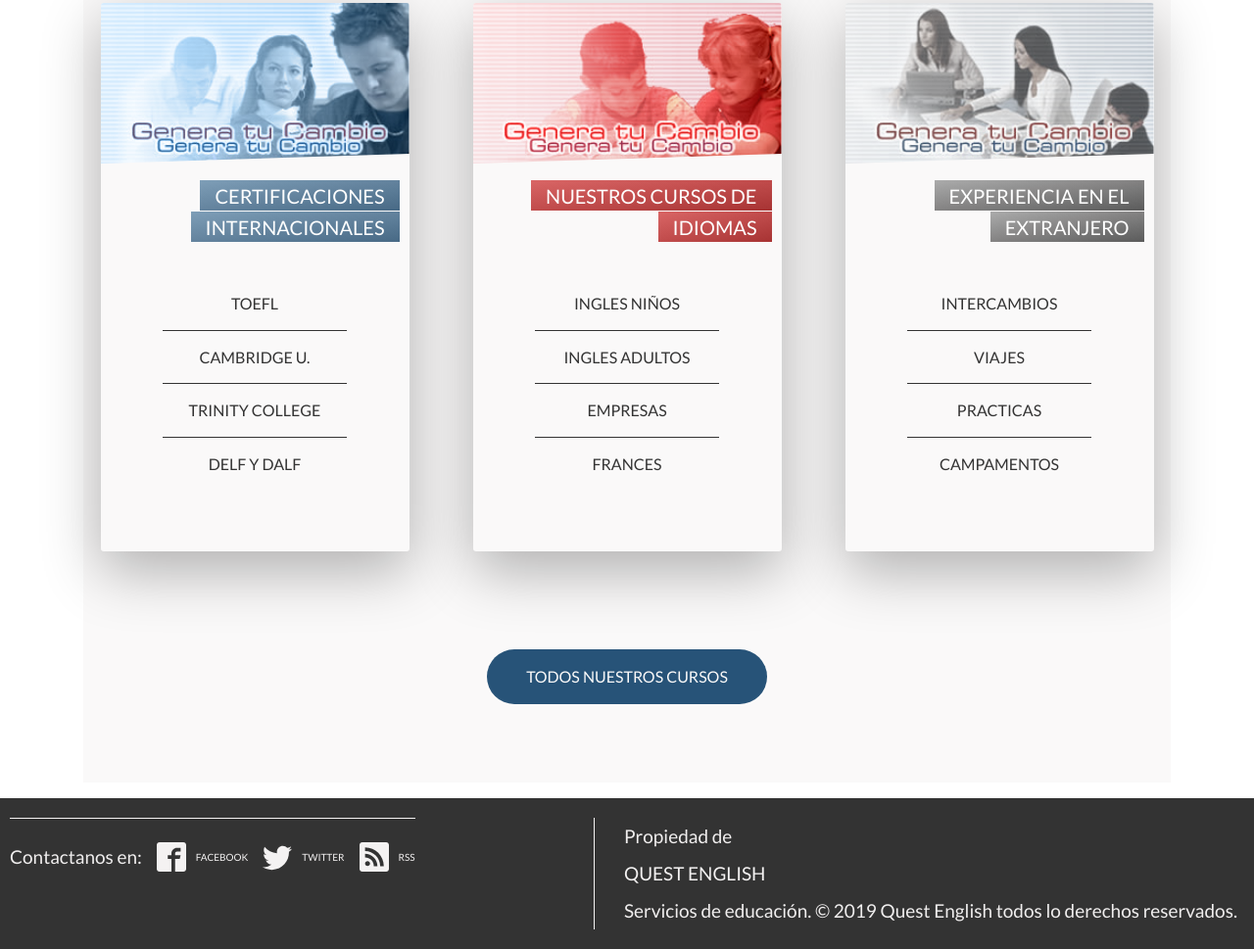
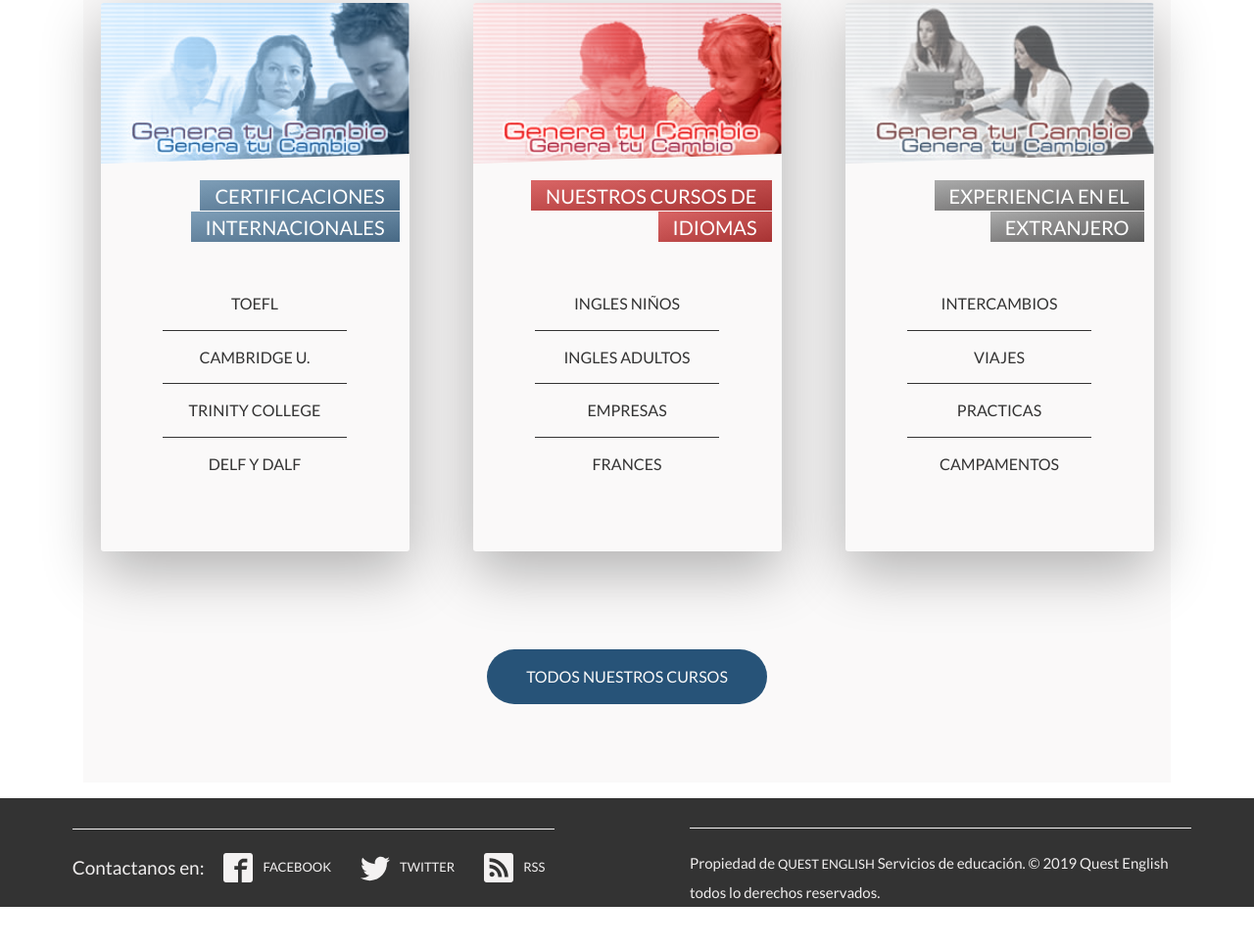
Before and after one commit to artlanda/webQuestEnglish, a plain HTML site: page index.html in a window 1280 px wide. Shown: the part 997-1966 px from the top of the page at 98% size. After the commit the page ends 1923 px from the top, so only its background shows below. Drawn offline with Linux system fonts and the light colour scheme.

Commit message:
8 commit

```diff
--- a/index.html
+++ b/index.html
@@ -264,7 +264,7 @@
           <div class="foot__disclaimer--2">
             <p class="foot__copyright">
               Propiedad de
-              <a href="#" class="foot__link">Quest English</a> Servicios de educación.
+              <a href="#" class="foot__link-2">Quest English</a> Servicios de educación.
                &copy; 2019 Quest English todos lo derechos reservados.
             </p>
           </div>
--- a/sass/layout/_footer.scss
+++ b/sass/layout/_footer.scss
@@ -25,18 +25,27 @@
 
 @include respond(tablet) {
   .foot {
+    display: flex;
     flex-direction: row;
+    align-items: center;
+
     &__disclaimer--1 {
       all: unset;
-      border-right: var(--line);
-      flex: 0 0 45%;
-      margin: 2rem 2rem 2rem 1rem;
-      padding: 0 2rem 0 0;
+      flex: 0 0 50%;
+      display: flex;
+      justify-content: center;
+      margin: 1rem 0rem 0rem 0rem;
+      //padding: 0 2rem 0 0;
     }
     &__disclaimer--2 {
       all: unset;
       flex: 1;
-      margin: 2rem 1rem 2rem 1rem;
+      margin: 3rem 0rem 0rem 0rem;
+      display: flex;
+      justify-content: center;
+      p {
+        font-size: 1.5rem;
+      }
     }
 
     &__navigation {
@@ -55,13 +64,19 @@
       display: inline-block;
 
       &:not(:last-child) {
-        margin-right: 1.5rem;
+        margin-right: 2rem;
       }
+    }
+
+    &__title {
+      font-family: inherit;
+      font-size: 1.5rem;
     }
 
     &__link {
       &:link,
       &:visited {
+        font-size: 1.3rem;
         color: var(--color-grey-light-2);
         background-color: var(--color-grey-dark-1);
         text-decoration: none;
@@ -72,6 +87,7 @@
 
         span {
           margin-left: 1rem;
+          margin-right: 1rem;
         }
       }
 
@@ -102,5 +118,35 @@
         }
       }
     }
+
+    &__link-2 {
+      &:link,
+      &:visited {
+        font-size: 1.3rem;
+        color: var(--color-grey-light-2);
+        background-color: var(--color-grey-dark-1);
+        text-decoration: none;
+        text-transform: uppercase;
+        display: inline-block;
+        transition: all 0.2s;
+
+        span {
+          margin-left: 1rem;
+          margin-right: 1rem;
+        }
+      }
+
+      &:hover,
+      &:active {
+        box-shadow: var(--shadow-dark);
+        transform: rotate(5deg) scale(1.3);
+      }
+    }
+
+    &__copyright {
+      border-top: var(--line);
+      padding-top: 2rem;
+      width: 80%;
+    }
   }
 }
```
Also changed, not shown: escuelas.html (+1 -1 lines), sass/main.css, 1 other file.
